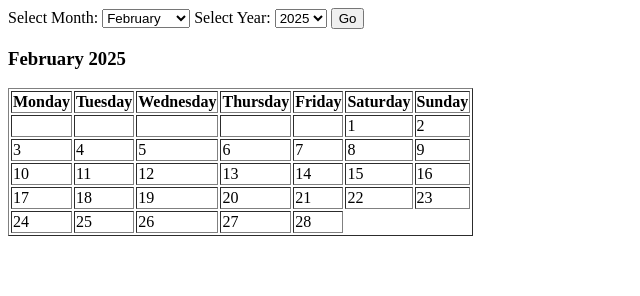
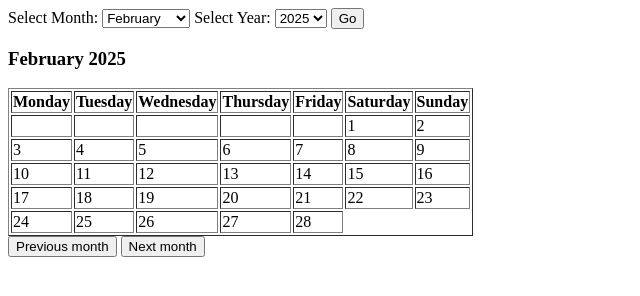
Before and after one commit to samirahekmati/Days-calendar-project, a website with bundled scripts: page Project-Days-Calendar/index.html in a window 1280 px wide. Shown: the whole page, without its empty margins (0-640 px from the left). Built offline with nearby package versions, Linux system fonts and the light colour scheme.

Commit message:
added buttons to HTML

```diff
--- a/Project-Days-Calendar/index.html
+++ b/Project-Days-Calendar/index.html
@@ -14,5 +14,10 @@
         <button id="go-button">Go</button>
 
         <div id="table-container"></div>
+
+        <div id="button-container">
+            <button id="previous-button">Previous month</button>
+            <button id="next-button">Next month</button>
+        </div>
     </body>
 </html>
```
